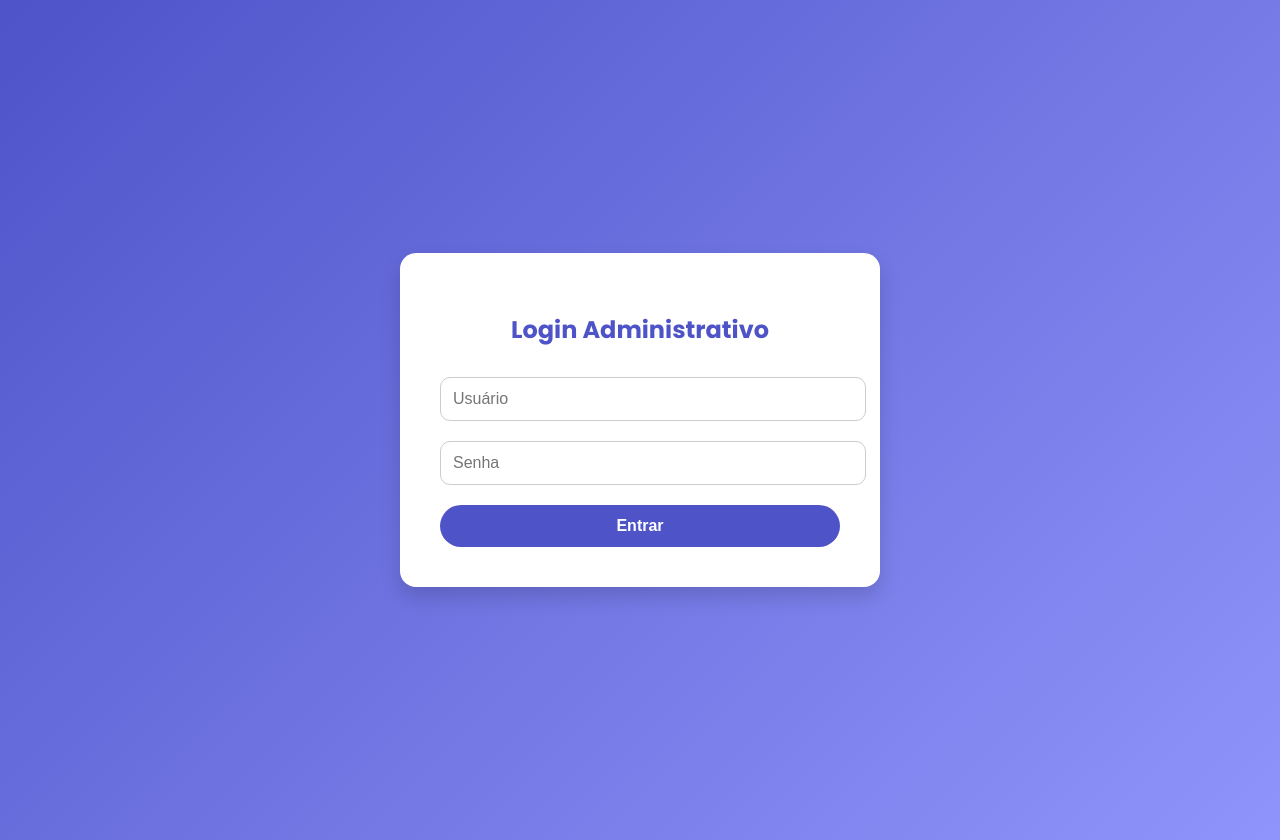
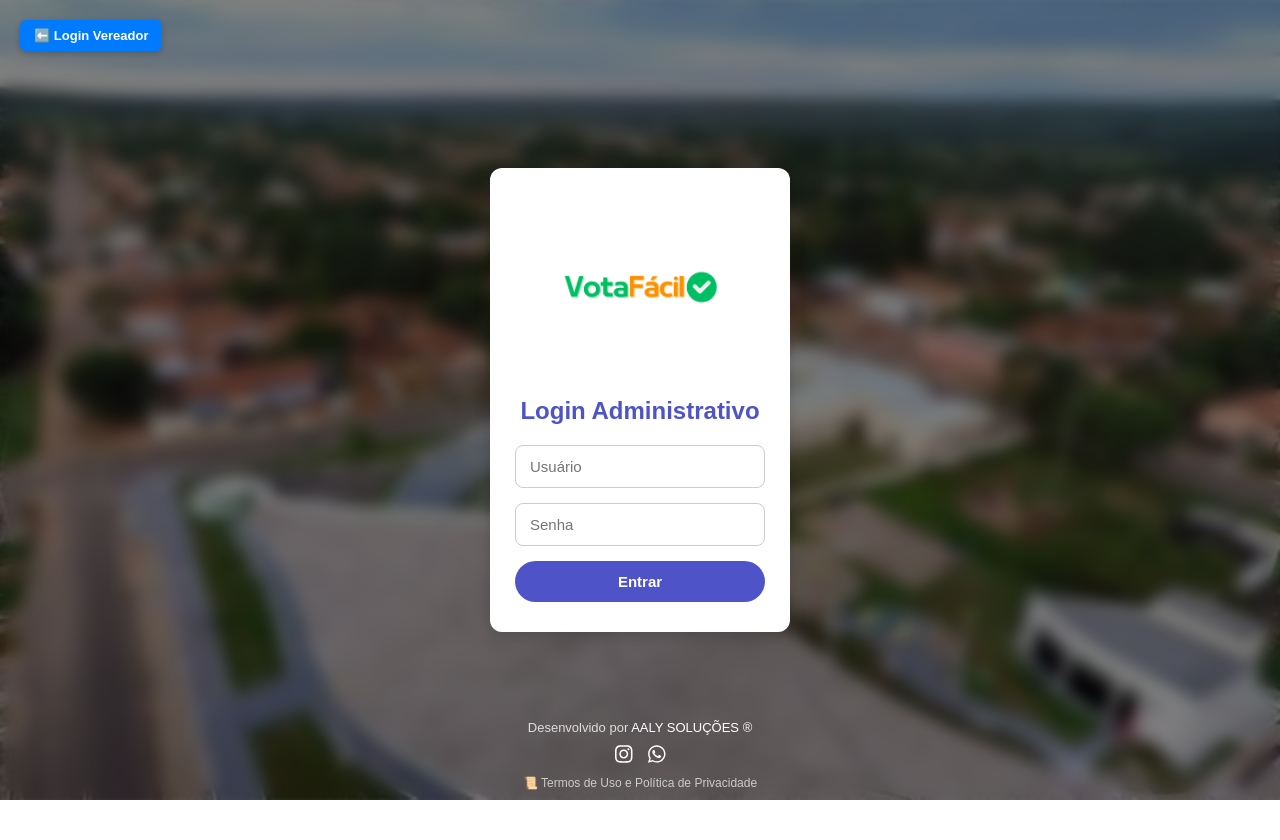
Before and after one commit to amvtec/votafacil1, a Django app: page /login-admin/ in a window 1280 px wide. After the commit the page ends 800 px from the top, so only its background shows below. Run offline with Django 5.2, Linux system fonts and the light colour scheme.

Commit message:
Alteracao templates

```diff
--- a/core/templates/cadastros/login_admin.html
+++ b/core/templates/cadastros/login_admin.html
@@ -1,43 +1,98 @@
+{% load static %}
 <!DOCTYPE html>
 <html lang="pt-br">
 <head>
     <meta charset="UTF-8">
+    <meta name="viewport" content="width=device-width, initial-scale=1.0">
     <title>Login Administrativo - VotaFácil</title>
-    <link href="https://fonts.googleapis.com/css2?family=Poppins:wght@400;600;700&display=swap" rel="stylesheet">
     <style>
+        * {
+            margin: 0;
+            padding: 0;
+            box-sizing: border-box;
+        }
+
         body {
-            background: linear-gradient(135deg, #4e54c8, #8f94fb);
             font-family: 'Poppins', sans-serif;
             display: flex;
             justify-content: center;
             align-items: center;
-            min-height: 100vh;
-            padding: 20px;
-            margin: 0;
+            height: 100vh;
+            background: url("{% if camara and camara.papel_de_parede %}{{ camara.papel_de_parede.url }}{% else %}{% static 'img/background.jpg' %}{% endif %}") no-repeat center center fixed;
+            background-size: cover;
+            position: relative;
+        }
+
+        body::before {
+            content: "";
+            position: absolute;
+            top: 0;
+            left: 0;
+            width: 100%;
+            height: 100%;
+            background: rgba(0, 0, 0, 0.5);
+            backdrop-filter: blur(8px);
+            z-index: 1;
+        }
+
+        .voltar-btn {
+            position: absolute;
+            top: 20px;
+            left: 20px;
+            z-index: 3;
+            background-color: #007bff;
+            color: white;
+            padding: 8px 14px;
+            border-radius: 6px;
+            text-decoration: none;
+            font-size: 13px;
+            font-weight: 600;
+            box-shadow: 0 2px 6px rgba(0,0,0,0.2);
+            transition: background-color 0.3s ease;
+        }
+
+        .voltar-btn:hover {
+            background-color: #0056b3;
         }
 
         .login-container {
+            position: relative;
+            z-index: 2;
             background-color: #fff;
-            border-radius: 16px;
-            padding: 40px;
-            max-width: 400px;
+            padding: 30px 25px;
+            border-radius: 12px;
+            box-shadow: 0 4px 15px rgba(0,0,0,0.2);
+            max-width: 300px;
             width: 100%;
-            box-shadow: 0 10px 20px rgba(0, 0, 0, 0.15);
+            text-align: center;
+        }
+
+        .logo {
+            margin-bottom: 15px;
+        }
+
+        .logo img {
+            max-width: 180px;
         }
 
         h2 {
-            text-align: center;
             color: #4e54c8;
-            margin-bottom: 30px;
+            margin-bottom: 20px;
         }
 
         input {
             width: 100%;
-            padding: 12px;
-            border-radius: 10px;
-            margin-bottom: 20px;
+            padding: 12px 14px;
+            margin-bottom: 15px;
+            border-radius: 8px;
             border: 1px solid #ccc;
-            font-size: 1em;
+            font-size: 15px;
+        }
+
+        input:focus {
+            border-color: #4e54c8;
+            outline: none;
+            box-shadow: 0 0 6px rgba(78, 84, 200, 0.3);
         }
 
         button {
@@ -48,8 +103,9 @@
             width: 100%;
             border-radius: 999px;
             font-weight: bold;
+            font-size: 15px;
             cursor: pointer;
-            font-size: 1em;
+            transition: background-color 0.3s ease;
         }
 
         button:hover {
@@ -58,18 +114,87 @@
 
         .erro {
             color: red;
-            text-align: center;
-            margin-bottom: 20px;
+            font-size: 14px;
+            margin-bottom: 10px;
             font-weight: bold;
         }
+
+        .footer {
+            position: absolute;
+            bottom: 10px;
+            width: 100%;
+            text-align: center;
+            font-size: 13px;
+            color: #ddd;
+            z-index: 2;
+        }
+
+        .footer a {
+            color: #ffffff;
+            text-decoration: none;
+            transition: color 0.3s ease;
+        }
+
+        .footer a:hover {
+            color: #007bff;
+        }
+
+        .social-icons {
+            margin-top: 8px;
+            display: flex;
+            justify-content: center;
+            gap: 15px;
+        }
+
+        .social-icons a {
+            color: white;
+            font-size: 20px;
+            text-decoration: none;
+            transition: transform 0.3s ease, color 0.3s ease;
+        }
+
+        .social-icons a:hover {
+            color: #007bff;
+            transform: scale(1.2);
+        }
+
+        @media (max-width: 400px) {
+            .login-container {
+                padding: 20px 15px;
+            }
+
+            h2 {
+                font-size: 20px;
+            }
+
+            input, button {
+                font-size: 14px;
+            }
+
+            .social-icons a {
+                font-size: 18px;
+            }
+        }
     </style>
+    <script src="https://cdnjs.cloudflare.com/ajax/libs/font-awesome/6.5.1/js/all.min.js" crossorigin="anonymous"></script>
 </head>
 <body>
+
+    <!-- Botão de Voltar para login do vereador -->
+    <a href="{% url 'login' %}" class="voltar-btn">⬅️ Login Vereador</a>
+
+    <!-- Formulário de Login -->
     <div class="login-container">
+        <div class="logo">
+            <img src="{% if camara and camara.logo %}{{ camara.logo.url }}{% else %}{% static 'img/votafacil-logo.png' %}{% endif %}" alt="Logo da Câmara">
+        </div>
+
         <h2>Login Administrativo</h2>
+
         {% if erro %}
             <p class="erro">{{ erro }}</p>
         {% endif %}
+
         <form method="post">
             {% csrf_token %}
             <input type="text" name="username" placeholder="Usuário" required>
@@ -77,5 +202,22 @@
             <button type="submit">Entrar</button>
         </form>
     </div>
+
+    <!-- Rodapé -->
+    <div class="footer">
+        <p>Desenvolvido por <a href="https://www.seusite.com">AALY SOLUÇÕES ®</a></p>
+        <div class="social-icons">
+            <a href="https://www.instagram.com/alexandremartins_br" target="_blank" title="Instagram">
+                <i class="fab fa-instagram"></i>
+            </a>
+            <a href="https://wa.link/kjdrtf" target="_blank" title="WhatsApp">
+                <i class="fab fa-whatsapp"></i>
+            </a>
+        </div>
+        <div style="margin-top: 10px; font-size: 12px;">
+            <a href="{% url 'termos_de_uso' %}" style="color: #ccc;">📜 Termos de Uso e Política de Privacidade</a>
+        </div>
+    </div>
+
 </body>
 </html>
```
Also changed, not shown: core/templates/core/login.html (+27 -29 lines).
